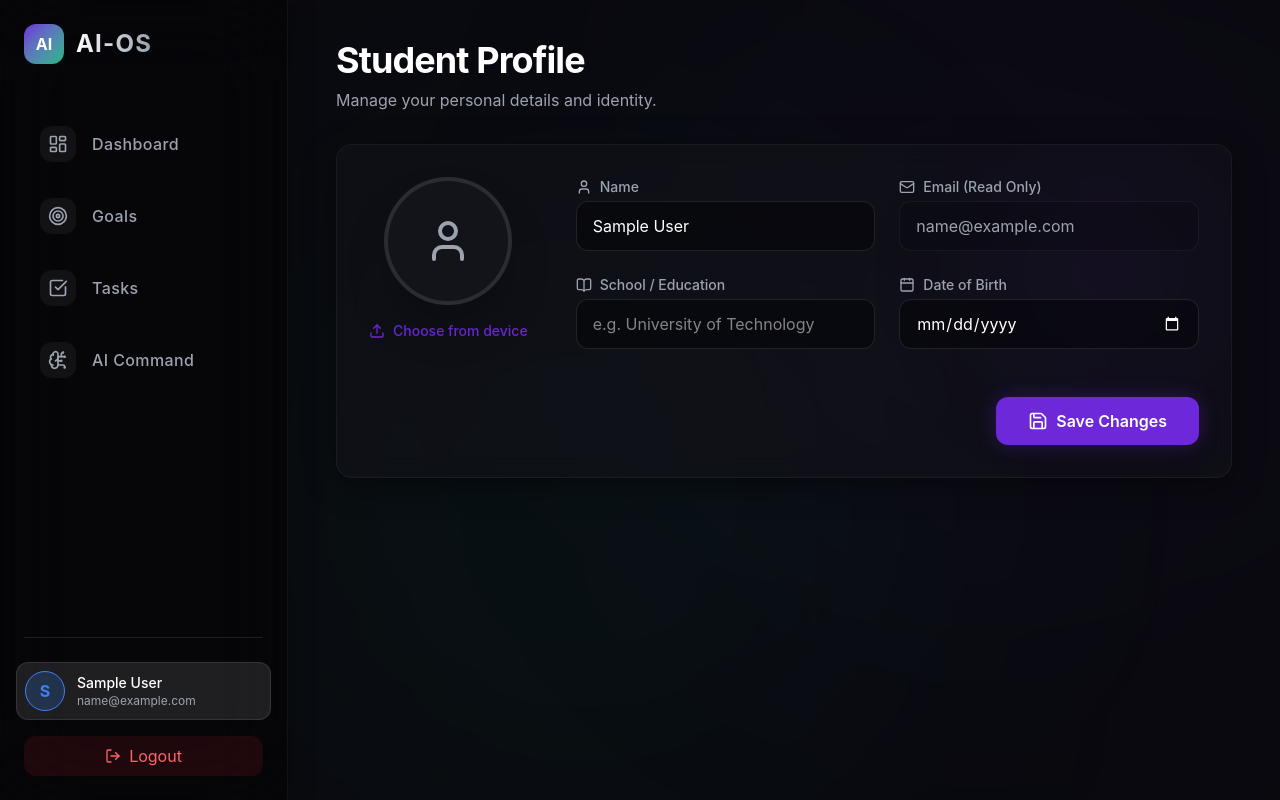
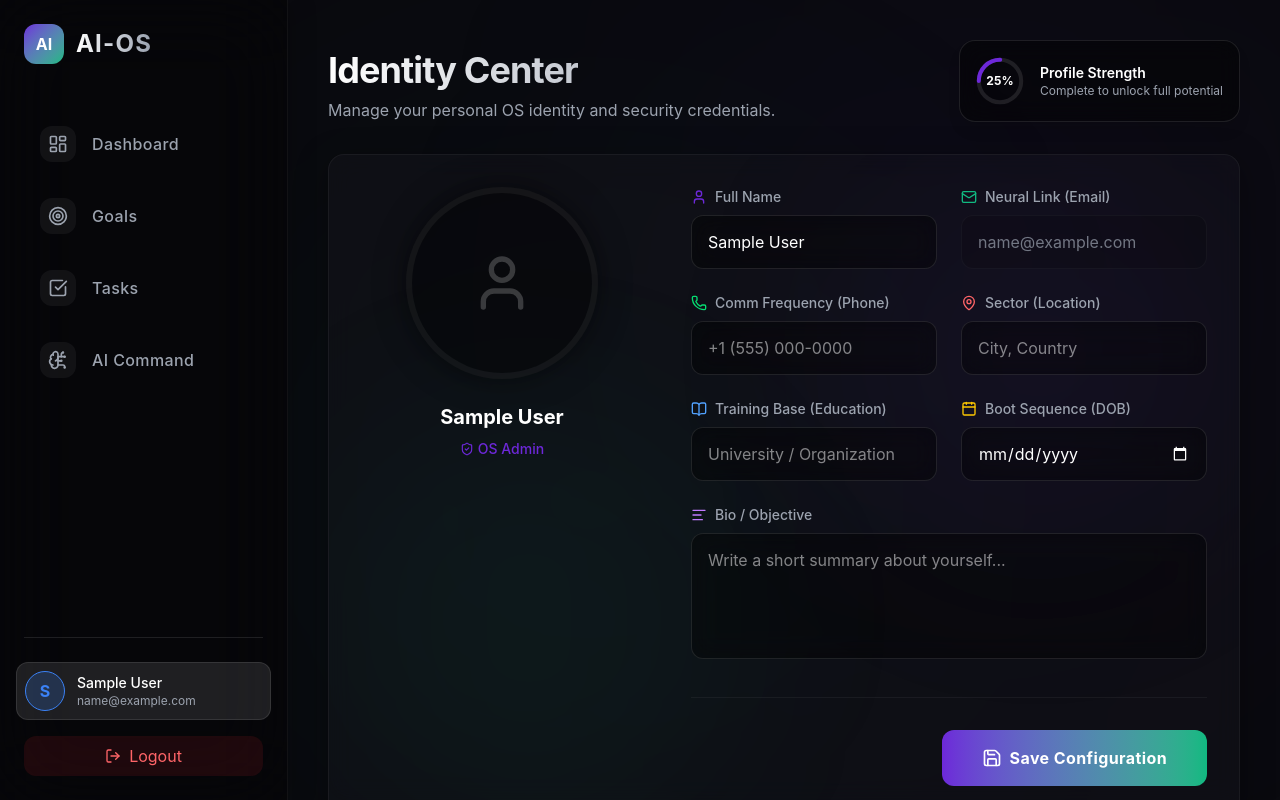
Before and after one commit to piyush9288/AI-Personal-OS, a React (Vite) app in the folder frontend/: page /app/profile in a window 1280 px wide. Built offline with nearby package versions, Linux system fonts and the light colour scheme; sample sign-in values are in the browser's storage.

Commit message:
Feat: Complete redesign of Profile page with new fields and completion percentage widget

```diff
--- a/frontend/src/pages/Profile.tsx
+++ b/frontend/src/pages/Profile.tsx
@@ -1,8 +1,8 @@
-import { useState, useRef } from 'react';
+import { useState, useRef, useMemo } from 'react';
 import { motion } from 'framer-motion';
 import { useAuth } from '../store/AuthContext';
 import { fetchApi } from '../api/client';
-import { Save, User as UserIcon, BookOpen, Calendar, Mail, Upload } from 'lucide-react';
+import { Save, User as UserIcon, BookOpen, Calendar, Mail, Upload, Phone, MapPin, AlignLeft, ShieldCheck, Activity } from 'lucide-react';
 import { User } from '../types';
 
 export default function Profile() {
@@ -12,12 +12,22 @@ export default function Profile() {
   const [education, setEducation] = useState(user?.education || '');
   const [dob, setDob] = useState(user?.dob || '');
   const [profilePictureUrl, setProfilePictureUrl] = useState(user?.profilePictureUrl || '');
+  const [bio, setBio] = useState(user?.bio || '');
+  const [phone, setPhone] = useState(user?.phone || '');
+  const [location, setLocation] = useState(user?.location || '');
 
   const [loading, setLoading] = useState(false);
   const [message, setMessage] = useState('');
   const [error, setError] = useState('');
 
   const fileInputRef = useRef<HTMLInputElement>(null);
+
+  // Calculate Profile Completion Percentage
+  const completionPercentage = useMemo(() => {
+    const fields = [name, user?.email, education, dob, profilePictureUrl, bio, phone, location];
+    const filledFields = fields.filter(field => field && field.trim().length > 0).length;
+    return Math.round((filledFields / fields.length) * 100);
+  }, [name, user?.email, education, dob, profilePictureUrl, bio, phone, location]);
 
   const handleImageUpload = (e: React.ChangeEvent<HTMLInputElement>) => {
     const file = e.target.files?.[0];
@@ -42,10 +52,13 @@ export default function Profile() {
     try {
       const updatedUser = await fetchApi<User>('/users/profile', {
         method: 'PUT',
-        body: JSON.stringify({ name, education, dob, profilePictureUrl }),
+        body: JSON.stringify({ name, education, dob, profilePictureUrl, bio, phone, location }),
       });
       updateUser(updatedUser);
       setMessage('Profile updated successfully!');
+
+      // Clear message after 3 seconds
+      setTimeout(() => setMessage(''), 3000);
     } catch (err: any) {
       setError(err.message || 'Failed to update profile');
     } finally {
@@ -57,31 +70,65 @@ export default function Profile() {
     <motion.div
       initial={{ opacity: 0, y: 20 }}
       animate={{ opacity: 1, y: 0 }}
-      className="max-w-4xl mx-auto h-full space-y-8 pb-12"
+      className="max-w-5xl mx-auto h-full pb-12"
     >
-      <header className="flex flex-col space-y-2">
-        <h1 className="text-4xl font-bold text-white tracking-tight">Student Profile</h1>
-        <p className="text-textMuted">Manage your personal details and identity.</p>
+      <header className="flex flex-col md:flex-row md:items-end justify-between gap-4 mb-8">
+        <div className="space-y-2">
+          <h1 className="text-4xl font-bold text-transparent bg-clip-text bg-gradient-to-r from-white to-gray-400 tracking-tight">Identity Center</h1>
+          <p className="text-textMuted">Manage your personal OS identity and security credentials.</p>
+        </div>
+
+        {/* Profile Completion Widget */}
+        <div className="bg-black/40 backdrop-blur-md border border-white/10 rounded-2xl p-4 flex items-center gap-4 shadow-lg min-w-[250px]">
+          <div className="relative w-12 h-12 flex items-center justify-center">
+            <svg className="w-full h-full -rotate-90" viewBox="0 0 36 36">
+              <path
+                className="text-white/10"
+                strokeWidth="3"
+                stroke="currentColor"
+                fill="none"
+                d="M18 2.0845 a 15.9155 15.9155 0 0 1 0 31.831 a 15.9155 15.9155 0 0 1 0 -31.831"
+              />
+              <path
+                className="text-primary transition-all duration-1000 ease-out"
+                strokeWidth="3"
+                strokeDasharray={`${completionPercentage}, 100`}
+                strokeLinecap="round"
+                stroke="currentColor"
+                fill="none"
+                d="M18 2.0845 a 15.9155 15.9155 0 0 1 0 31.831 a 15.9155 15.9155 0 0 1 0 -31.831"
+              />
+            </svg>
+            <span className="absolute text-xs font-bold text-white">{completionPercentage}%</span>
+          </div>
+          <div>
+            <h3 className="text-sm font-semibold text-white">Profile Strength</h3>
+            <p className="text-xs text-textMuted">{completionPercentage === 100 ? 'Fully Optimized' : 'Complete to unlock full potential'}</p>
+          </div>
+        </div>
       </header>
 
       <div className="glass-panel p-8 relative overflow-hidden group">
-        <div className="absolute top-0 right-0 w-64 h-64 bg-primary/5 rounded-full blur-3xl" />
+        <div className="absolute top-0 right-0 w-[400px] h-[400px] bg-primary/5 rounded-full blur-[100px] pointer-events-none" />
+        <div className="absolute bottom-0 left-0 w-[400px] h-[400px] bg-accent/5 rounded-full blur-[100px] pointer-events-none" />
 
         {message && (
-          <div className="mb-6 p-4 rounded-xl bg-emerald-500/10 border border-emerald-500/20 text-emerald-400">
-            {message}
-          </div>
+          <motion.div initial={{ opacity: 0, y: -10 }} animate={{ opacity: 1, y: 0 }} className="mb-8 p-4 rounded-xl bg-emerald-500/10 border border-emerald-500/30 text-emerald-400 flex items-center gap-3 backdrop-blur-sm">
+            <ShieldCheck size={20} />
+            <span className="font-medium">{message}</span>
+          </motion.div>
         )}
 
         {error && (
-          <div className="mb-6 p-4 rounded-xl bg-red-500/10 border border-red-500/20 text-red-400">
-            {error}
-          </div>
+          <motion.div initial={{ opacity: 0, y: -10 }} animate={{ opacity: 1, y: 0 }} className="mb-8 p-4 rounded-xl bg-red-500/10 border border-red-500/30 text-red-400 flex items-center gap-3 backdrop-blur-sm">
+            <Activity size={20} />
+            <span className="font-medium">{error}</span>
+          </motion.div>
         )}
 
-        <div className="flex flex-col md:flex-row gap-12 relative z-10">
+        <div className="flex flex-col lg:flex-row gap-12 relative z-10">
           {/* Avatar Section */}
-          <div className="flex flex-col items-center space-y-4">
+          <div className="flex flex-col items-center space-y-6 lg:w-1/3">
             <input
               type="file"
               ref={fileInputRef}
@@ -98,92 +145,129 @@ export default function Profile() {
                 <img
                   src={profilePictureUrl}
                   alt="Profile"
-                  className="w-32 h-32 rounded-full object-cover border-4 border-surface shadow-2xl"
+                  className="w-48 h-48 rounded-full object-cover border-[6px] border-black/40 shadow-[0_0_30px_rgba(var(--color-primary),0.3)] group-hover/avatar:shadow-[0_0_40px_rgba(var(--color-primary),0.5)] transition-all duration-300"
                 />
               ) : (
-                <div className="w-32 h-32 rounded-full bg-surface border-4 border-white/10 flex items-center justify-center shadow-2xl">
-                  <UserIcon size={48} className="text-textMuted" />
+                <div className="w-48 h-48 rounded-full bg-black/40 border-[6px] border-white/5 flex items-center justify-center shadow-[0_0_30px_rgba(0,0,0,0.5)] group-hover/avatar:border-primary/50 transition-all duration-300">
+                  <UserIcon size={64} className="text-white/20" />
                 </div>
               )}
-              <div className="absolute inset-0 rounded-full bg-black/60 flex flex-col items-center justify-center opacity-0 group-hover/avatar:opacity-100 transition-opacity">
-                <Upload className="text-white mb-1" size={24} />
-                <span className="text-white text-xs font-medium">Upload</span>
+              <div className="absolute inset-0 rounded-full bg-black/60 flex flex-col items-center justify-center opacity-0 group-hover/avatar:opacity-100 transition-opacity backdrop-blur-sm">
+                <Upload className="text-white mb-2" size={28} />
+                <span className="text-white text-sm font-semibold tracking-wide">Upload Neural Sync</span>
               </div>
             </div>
 
-            <div className="w-full text-center">
-              <button
-                onClick={() => fileInputRef.current?.click()}
-                className="text-sm text-primary hover:text-primary/80 transition-colors font-medium flex items-center justify-center gap-2 mx-auto"
-              >
-                <Upload size={16} /> Choose from device
-              </button>
+            <div className="w-full text-center space-y-2">
+              <h2 className="text-xl font-bold text-white">{user?.name || 'Unknown User'}</h2>
+              <p className="text-sm text-primary font-medium flex items-center justify-center gap-1">
+                <ShieldCheck size={14} /> OS Admin
+              </p>
             </div>
           </div>
 
           {/* Details Section */}
-          <div className="flex-1 space-y-6">
+          <div className="flex-1 space-y-8">
             <div className="grid grid-cols-1 md:grid-cols-2 gap-6">
 
-              <div className="space-y-1">
+              <div className="space-y-2">
                 <label className="text-sm font-medium text-textMuted flex items-center gap-2">
-                  <UserIcon size={16} /> Name
+                  <UserIcon size={16} className="text-primary" /> Full Name
                 </label>
                 <input
                   type="text"
                   value={name}
                   onChange={(e) => setName(e.target.value)}
-                  className="w-full bg-black/40 border border-white/10 rounded-xl py-3 px-4 text-white focus:outline-none focus:border-primary transition-all"
+                  className="w-full bg-black/40 backdrop-blur-md border border-white/10 rounded-xl py-3.5 px-4 text-white focus:outline-none focus:border-primary focus:ring-1 focus:ring-primary/50 transition-all shadow-inner"
+                  placeholder="Enter your name"
                 />
               </div>
 
-              <div className="space-y-1">
+              <div className="space-y-2">
                 <label className="text-sm font-medium text-textMuted flex items-center gap-2">
-                  <Mail size={16} /> Email (Read Only)
+                  <Mail size={16} className="text-accent" /> Neural Link (Email)
                 </label>
                 <input
                   type="email"
                   value={user?.email || ''}
                   disabled
-                  className="w-full bg-black/20 border border-white/5 rounded-xl py-3 px-4 text-textMuted cursor-not-allowed"
+                  className="w-full bg-black/20 border border-white/5 rounded-xl py-3.5 px-4 text-textMuted cursor-not-allowed opacity-70"
                 />
               </div>
 
-              <div className="space-y-1">
+              <div className="space-y-2">
                 <label className="text-sm font-medium text-textMuted flex items-center gap-2">
-                  <BookOpen size={16} /> School / Education
+                  <Phone size={16} className="text-green-400" /> Comm Frequency (Phone)
+                </label>
+                <input
+                  type="text"
+                  value={phone}
+                  onChange={(e) => setPhone(e.target.value)}
+                  placeholder="+1 (555) 000-0000"
+                  className="w-full bg-black/40 backdrop-blur-md border border-white/10 rounded-xl py-3.5 px-4 text-white focus:outline-none focus:border-primary focus:ring-1 focus:ring-primary/50 transition-all shadow-inner"
+                />
+              </div>
+
+              <div className="space-y-2">
+                <label className="text-sm font-medium text-textMuted flex items-center gap-2">
+                  <MapPin size={16} className="text-red-400" /> Sector (Location)
+                </label>
+                <input
+                  type="text"
+                  value={location}
+                  onChange={(e) => setLocation(e.target.value)}
+                  placeholder="City, Country"
+                  className="w-full bg-black/40 backdrop-blur-md border border-white/10 rounded-xl py-3.5 px-4 text-white focus:outline-none focus:border-primary focus:ring-1 focus:ring-primary/50 transition-all shadow-inner"
+                />
+              </div>
+
+              <div className="space-y-2">
+                <label className="text-sm font-medium text-textMuted flex items-center gap-2">
+                  <BookOpen size={16} className="text-blue-400" /> Training Base (Education)
                 </label>
                 <input
                   type="text"
                   value={education}
                   onChange={(e) => setEducation(e.target.value)}
-                  placeholder="e.g. University of Technology"
-                  className="w-full bg-black/40 border border-white/10 rounded-xl py-3 px-4 text-white focus:outline-none focus:border-primary transition-all"
+                  placeholder="University / Organization"
+                  className="w-full bg-black/40 backdrop-blur-md border border-white/10 rounded-xl py-3.5 px-4 text-white focus:outline-none focus:border-primary focus:ring-1 focus:ring-primary/50 transition-all shadow-inner"
                 />
               </div>
 
-              <div className="space-y-1">
+              <div className="space-y-2">
                 <label className="text-sm font-medium text-textMuted flex items-center gap-2">
-                  <Calendar size={16} /> Date of Birth
+                  <Calendar size={16} className="text-yellow-400" /> Boot Sequence (DOB)
                 </label>
                 <input
                   type="date"
                   value={dob}
                   onChange={(e) => setDob(e.target.value)}
-                  className="w-full bg-black/40 border border-white/10 rounded-xl py-3 px-4 text-white focus:outline-none focus:border-primary transition-all [color-scheme:dark]"
+                  className="w-full bg-black/40 backdrop-blur-md border border-white/10 rounded-xl py-3.5 px-4 text-white focus:outline-none focus:border-primary focus:ring-1 focus:ring-primary/50 transition-all shadow-inner [color-scheme:dark]"
                 />
               </div>
 
+              <div className="space-y-2 md:col-span-2">
+                <label className="text-sm font-medium text-textMuted flex items-center gap-2">
+                  <AlignLeft size={16} className="text-purple-400" /> Bio / Objective
+                </label>
+                <textarea
+                  value={bio}
+                  onChange={(e) => setBio(e.target.value)}
+                  placeholder="Write a short summary about yourself..."
+                  rows={4}
+                  className="w-full bg-black/40 backdrop-blur-md border border-white/10 rounded-xl py-3.5 px-4 text-white focus:outline-none focus:border-primary focus:ring-1 focus:ring-primary/50 transition-all shadow-inner resize-none"
+                />
+              </div>
             </div>
 
-            <div className="pt-6 flex justify-end">
+            <div className="pt-8 border-t border-white/5 flex justify-end">
               <button
                 onClick={handleSave}
                 disabled={loading}
-                className="flex items-center gap-2 px-8 py-3 rounded-xl bg-primary hover:bg-primary/90 text-white font-semibold transition-all shadow-[0_0_20px_rgba(109,40,217,0.3)] disabled:opacity-50"
+                className="flex items-center gap-2 px-10 py-4 rounded-xl bg-gradient-to-r from-primary to-accent hover:from-primary/90 hover:to-accent/90 text-white font-bold tracking-wide transition-all shadow-[0_0_20px_rgba(var(--color-primary),0.3)] hover:shadow-[0_0_30px_rgba(var(--color-primary),0.5)] disabled:opacity-50 hover:-translate-y-1"
               >
                 <Save size={20} />
-                {loading ? 'Saving...' : 'Save Changes'}
+                {loading ? 'Syncing...' : 'Save Configuration'}
               </button>
             </div>
           </div>
--- a/frontend/src/types/index.ts
+++ b/frontend/src/types/index.ts
@@ -5,6 +5,9 @@ export interface User {
   education?: string;
   dob?: string;
   profilePictureUrl?: string;
+  bio?: string;
+  phone?: string;
+  location?: string;
 }
 
 export type GoalStatus = 'NOT_STARTED' | 'IN_PROGRESS' | 'COMPLETED';
```
Also changed, not shown: 2 other files (tests, documents, lock files or other folders).
